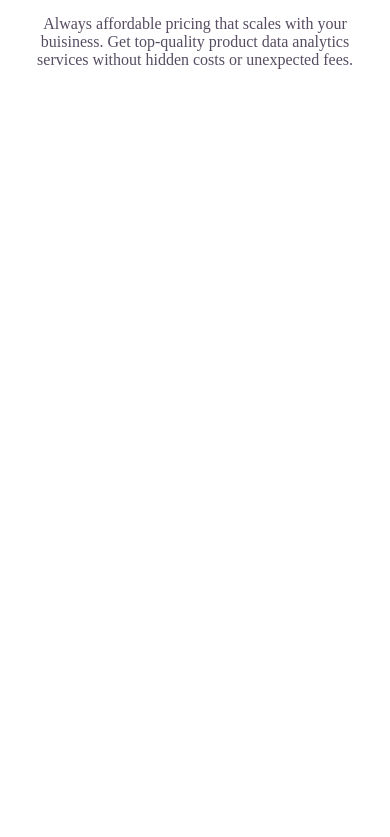
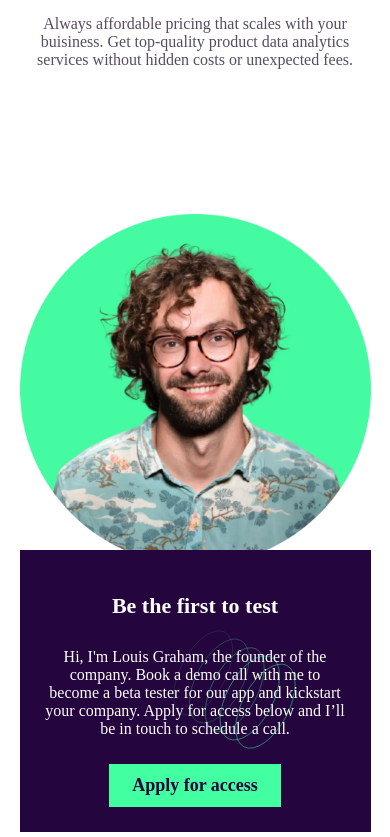
Before and after one commit to Desmord/workit_landing_page, a React (Create React App) app: page / in a window 390 px wide. Shown: the part 1377-2214 px from the top of the page. Before the commit the page ends 1512 px from the top, so only its background shows below. Built offline with nearby package versions, Linux system fonts and the light colour scheme.

Commit message:
Add Founder section

```diff
--- a/src/Components/App/App.tsx
+++ b/src/Components/App/App.tsx
@@ -2,6 +2,7 @@ import HeroBackground from '../HeroBackground/HeroBackground';
 import Header from '../Header/Header';
 import Hero from '../Hero/Hero';
 import MainContent from '../MainContent/MainContent';
+import Founder from '../Founder/Founder';
 
 import styles from './App.module.scss';
 
@@ -12,6 +13,7 @@ const App = () => {
             <Header />
             <Hero />
             <MainContent />
+            <Founder />
         </div>
     )
 }
--- /dev/null
+++ b/src/Components/Founder/Founder.module.scss
@@ -0,0 +1,142 @@
+@import '../../global.scss';
+
+.container {
+    position: relative;
+    margin: 129px auto;
+    display: block;
+    width: min(80%, 1112px);
+    height: 647px;
+
+    img:first-of-type {
+        position: absolute;
+        left: 0px;
+        top: 0px;
+        width: 477px;
+        aspect-ratio: 1;
+    }
+
+    img:last-of-type {
+        position: absolute;
+        right: 50px;
+        bottom: -50px;
+        width: 173px;
+        height: 137px;
+    }
+
+    .bioContainer {
+        position: absolute;
+        right: 0px;
+        bottom: 0px;
+        width: max(568px, 70%);
+        padding: 65px;
+        background-color: $color-dark-purpule;
+        color: $color-white;
+
+        h1 {
+            font-family: fraunces;
+        }
+
+        h3 {
+            padding: 20px 0px;
+            font-family: manrope;
+            font-weight: normal;
+            font-size: 18px;
+        }
+
+        .accessButton {
+            width: 190px;
+            padding: 15px;
+            font-family: manrope;
+            font-weight: 700;
+            text-align: center;
+            color: $color-dark-purpule;
+            background-color: $color-eucaplyptus;
+            border: 1px solid $color-eucaplyptus;
+            transition: all 0.3s ease;
+
+            &:hover {
+                cursor: pointer;
+                color: $color-eucaplyptus;
+                background-color: $color-dark-purpule;
+                border: 1px solid $color-eucaplyptus;
+            }
+
+        }
+
+    }
+}
+
+
+@media all and (max-width:768px) {
+
+    .container {
+        height: 494px;
+
+        img:first-of-type {
+            width: 327px;
+            aspect-ratio: 1;
+        }
+
+        .bioContainer {
+            width: 70%;
+            padding: 25px;
+
+            h1 {
+                font-size: 22px;
+            }
+
+            h3 {
+                padding: 10px 0px;
+                font-size: 16px;
+            }
+
+            .accessButton {
+                width: 172px;
+                padding: 10px;
+                font-size: 18px;
+
+            }
+        }
+    }
+
+
+
+}
+
+@media all and (max-width:476px) {
+
+    .container {
+        position: relative;
+        width: 90%;
+
+        img:first-of-type {
+            width: 100%;
+            aspect-ratio: 1;
+        }
+
+        .bioContainer {
+            width: 100%;
+            // padding: 25px;
+            bottom: -25%;
+            text-align: center;
+
+            h1 {
+                font-size: 22px;
+            }
+
+            h3 {
+                padding: 10px 0px;
+                font-size: 16px;
+            }
+
+            .accessButton {
+                width: 172px;
+                padding: 10px;
+                margin: 0 auto;
+                font-size: 18px;
+
+            }
+        }
+    }
+
+}
--- /dev/null
+++ b/src/Components/Founder/Founder.tsx
@@ -0,0 +1,22 @@
+import styles from './Founder.module.scss';
+
+const Founder = () => {
+    return (
+        <section className={styles.container}>
+            <img src={`./assets/images/image-founder.webp`} alt="Founder"></img>
+            <div className={styles.bioContainer}>
+                <h1>Be the first to test</h1>
+                <h3>
+                    Hi, I'm Louis Graham, the founder of the company.
+                    Book a demo call with me to become a beta tester
+                    for our app and kickstart your company.
+                    Apply for access below and I’ll be in touch to schedule a call.
+                </h3>
+                <div className={styles.accessButton}>Apply for access</div>
+            </div>
+            <img src={`./assets/images/bg-pattern-1.svg`} alt=""></img>
+        </section>
+    )
+}
+
+export default Founder;
```
Also changed, not shown: public/assets/images/image-founder.webp (added).
